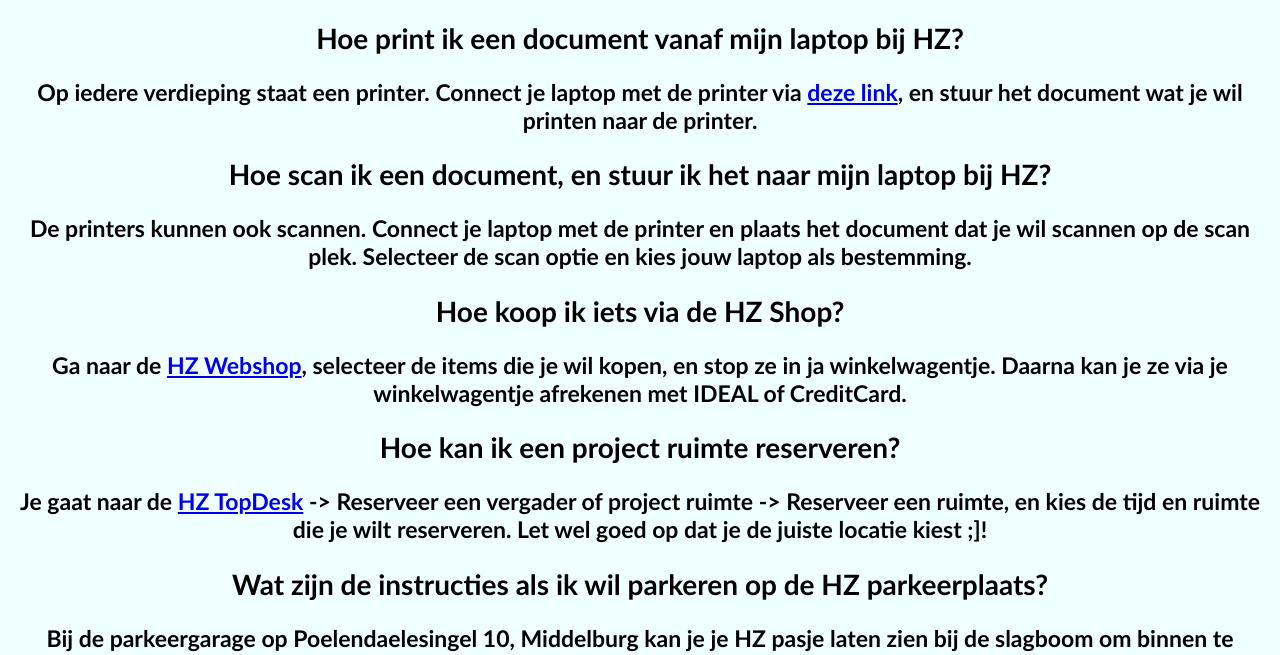
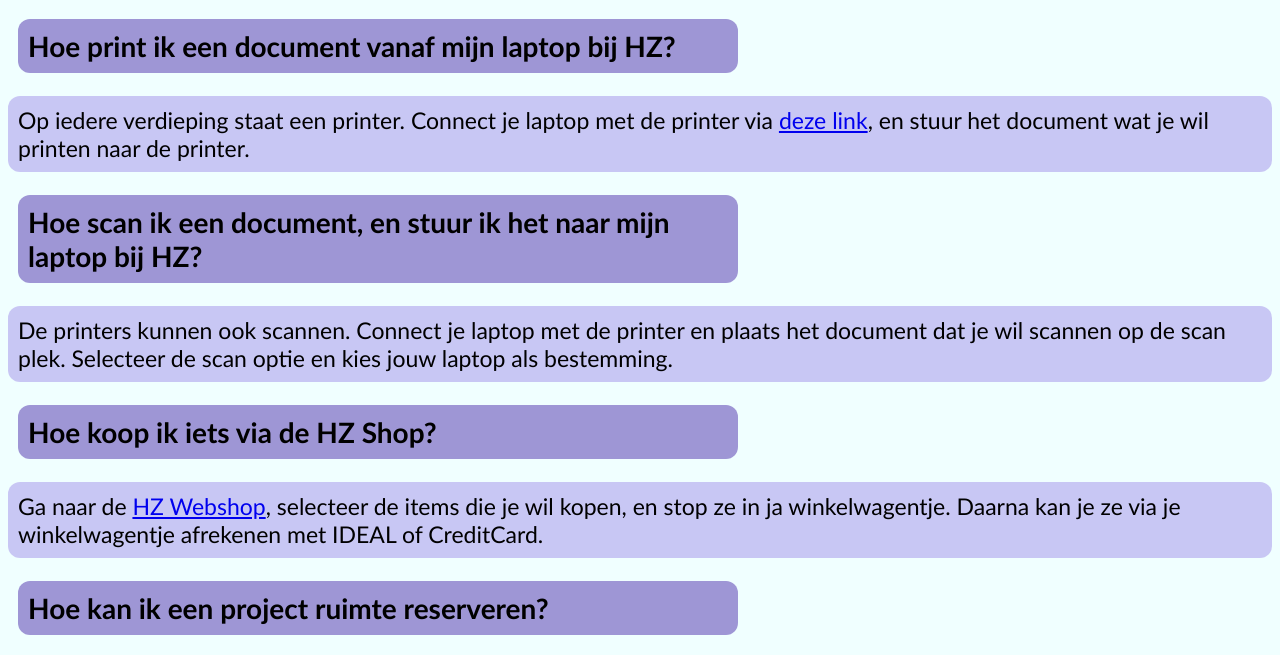
Before and after one commit to w4ffl3m4st3r/w4ffl3m4st3r.github.io, a plain HTML site: page faqs.html in a window 1280 px wide. Shown: the part 121-776 px from the top of the page. Drawn offline with Linux system fonts and the light colour scheme.

Commit message:
blog moet nog blog

```diff
--- a/faqs.html
+++ b/faqs.html
@@ -37,30 +37,30 @@
   </aside>
 
 
-  <p class="faq">
+  <p>
   <h1>
     Frequently Asked Questions
   </h1>
-  <h2>
+  <h2 class="faqvraag">
     Hoe print ik een document vanaf mijn laptop bij HZ?
   </h2>
-  <h3>Op iedere verdieping staat een printer. Connect je laptop met de printer via <a href="https://hz.mynetpay.nl/Login" target="_blank">deze link</a>, en stuur het document wat je wil printen naar de printer.</a></h3>
-  <h2>
+  <h3 class="faqantwoord">Op iedere verdieping staat een printer. Connect je laptop met de printer via <a href="https://hz.mynetpay.nl/Login" target="_blank">deze link</a>, en stuur het document wat je wil printen naar de printer.</a></h3>
+  <h2 class="faqvraag">
     Hoe scan ik een document, en stuur ik het naar mijn laptop bij HZ?
   </h2>
-  <h3>De printers kunnen ook scannen. Connect je laptop met de printer en plaats het document dat je wil scannen op de scan plek. Selecteer de scan optie en kies jouw laptop als bestemming.</h3>
-  <h2>
+  <h3 class="faqantwoord">De printers kunnen ook scannen. Connect je laptop met de printer en plaats het document dat je wil scannen op de scan plek. Selecteer de scan optie en kies jouw laptop als bestemming.</h3>
+  <h2 class="faqvraag">
     Hoe koop ik iets via de HZ Shop?
   </h2>
-  <h3>Ga naar de <a href="https://webshop.hz.nl/webshopapp/default.aspx?menu=082076044027019251066025111065201099237062130097" target="_blank">HZ Webshop</a>, selecteer de items die je wil kopen, en stop ze in ja winkelwagentje. Daarna kan je ze via je winkelwagentje afrekenen met IDEAL of CreditCard.</h3>
-  <h2>
+  <h3 class="faqantwoord">Ga naar de <a href="https://webshop.hz.nl/webshopapp/default.aspx?menu=082076044027019251066025111065201099237062130097" target="_blank">HZ Webshop</a>, selecteer de items die je wil kopen, en stop ze in ja winkelwagentje. Daarna kan je ze via je winkelwagentje afrekenen met IDEAL of CreditCard.</h3>
+  <h2 class="faqvraag">
     Hoe kan ik een project ruimte reserveren?
   </h2>
-  <h3>Je gaat naar de <a href="https://hzuniversity.topdesk.net/tas/public/ssp/" target="_blank">HZ TopDesk</a> -> Reserveer een vergader of project ruimte -> Reserveer een ruimte, en kies de tijd en ruimte die je wilt reserveren. Let wel goed op dat je de juiste locatie kiest ;]!</h3>
-  <h2>
+  <h3 class="faqantwoord">Je gaat naar de <a href="https://hzuniversity.topdesk.net/tas/public/ssp/" target="_blank">HZ TopDesk</a> -> Reserveer een vergader of project ruimte -> Reserveer een ruimte, en kies de tijd en ruimte die je wilt reserveren. Let wel goed op dat je de juiste locatie kiest ;]!</h3>
+  <h2 class="faqvraag">
     Wat zijn de instructies als ik wil parkeren op de HZ parkeerplaats?
   </h2>
-  <h3>Bij de parkeergarage op Poelendaelesingel 10, Middelburg kan je je HZ pasje laten zien bij de slagboom om binnen te komen. Vervolgens hoef je alleen maar op de juiste plek te parkeren.</h3>
+  <h3 class="faqantwoord">Bij de parkeergarage op Poelendaelesingel 10, Middelburg kan je je HZ pasje laten zien bij de slagboom om binnen te komen. Vervolgens hoef je alleen maar op de juiste plek te parkeren.</h3>
 </p>
 </body>
 
--- a/style.css
+++ b/style.css
@@ -369,8 +369,23 @@ tr {
 
 /* BEGIN FAQ */
 
-.faq {
-  background-color: rgba(119, 100, 193, 0.675);
+.faqvraag {
+  background: rgba(119, 100, 193, 0.675);
+  margin: 20px;
+  margin-left: 10px;
+  padding: 10px;
+  border-radius: 12px;
+  width: 700px;
+
+  text-align: left;
+}
+
+.faqantwoord {
+  background: rgba(165, 148, 234, 0.524) ;
+  text-align: left;
+  padding: 10px;
+  border-radius: 12px;
+  font-weight: 550;
 }
 
 /* EINDE FAQ */
```
